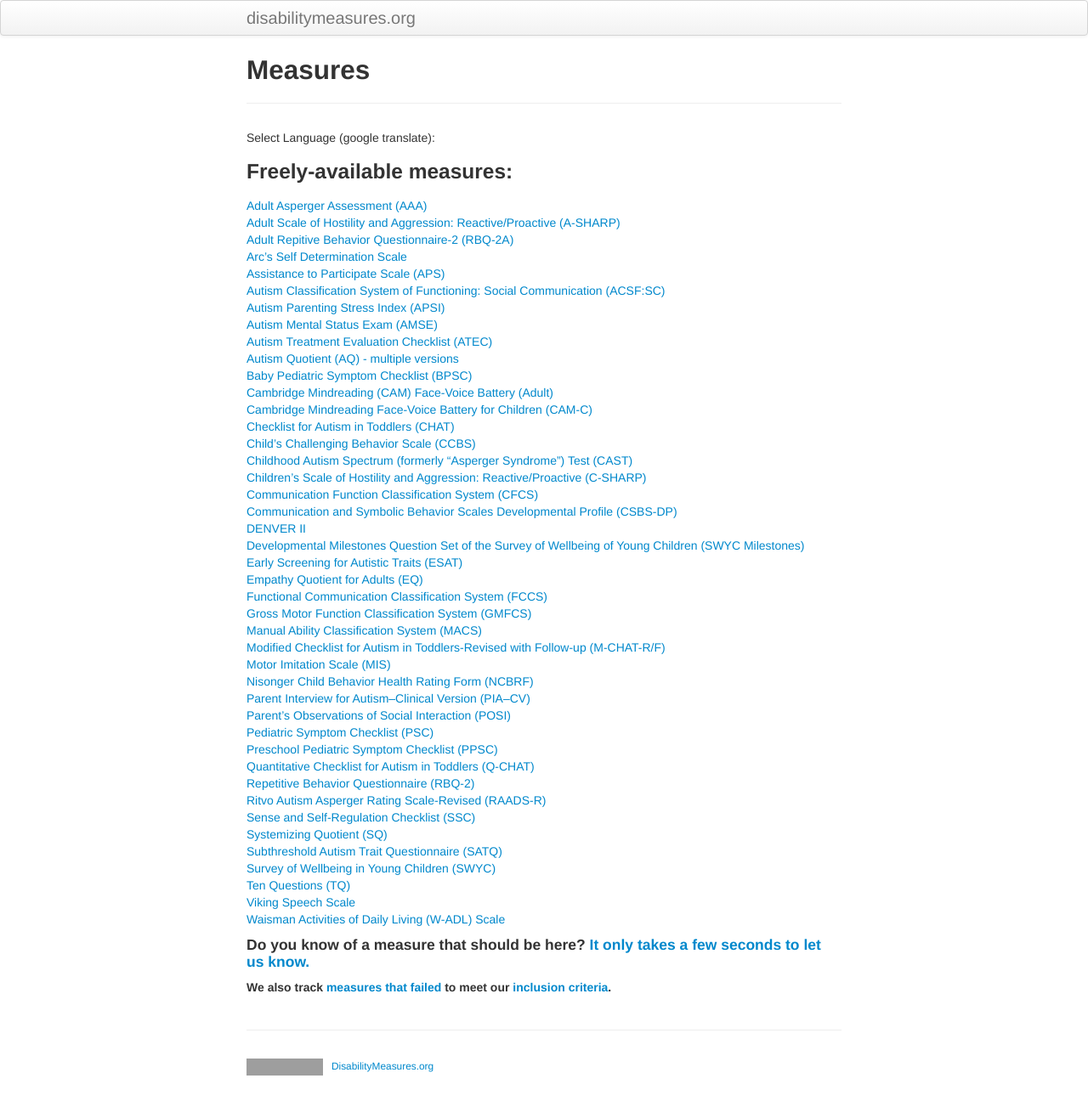
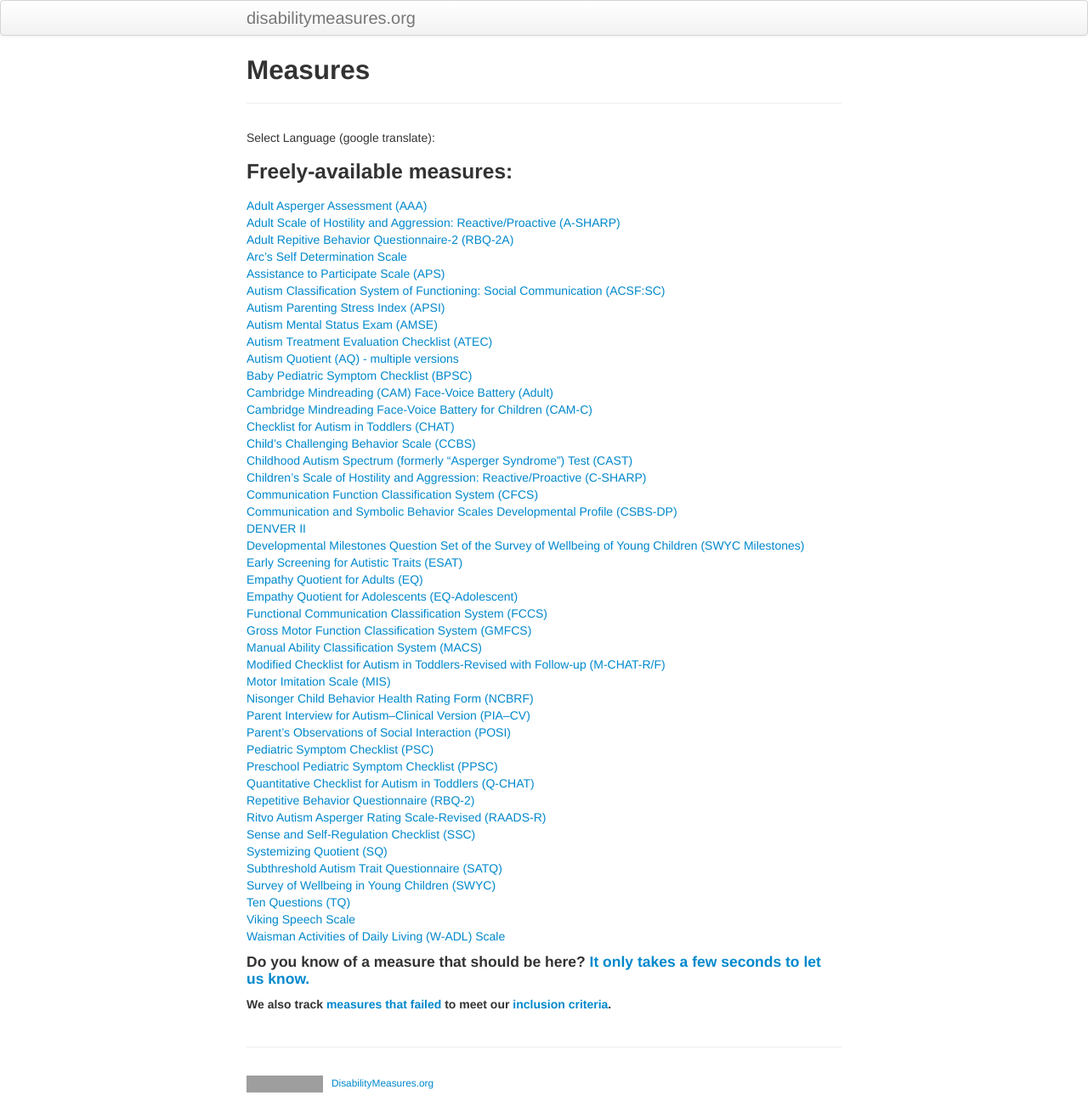
Before and after one commit to mjmaenner/disabilitymeasures, a Jekyll site: the page built from measures/index.md, in a window 1280 px wide. Shown: the whole page at 85% size. Built offline with Jekyll 4.4.1, drawn with Linux system fonts in a browser that asks for light colours; grey boxes are pictures that could not be loaded.

Commit message:
added eq-adol

```diff
--- a/measures/index.md
+++ b/measures/index.md
@@ -36,6 +36,7 @@ function googleTranslateElementInit() {
 [Developmental Milestones Question Set of the Survey of Wellbeing of Young Children (SWYC Milestones)](http://disabilitymeasures.org/SWYC-Milestones)
 [Early Screening for Autistic Traits (ESAT)](http://disabilitymeasures.org/ESAT)
 [Empathy Quotient for Adults (EQ)](http://disabilitymeasures.org/EQ-Adult)
+[Empathy Quotient for Adolescents (EQ-Adolescent)](http://disabilitymeasures.org/EQ-Adol)
 [Functional Communication Classification System (FCCS)](http://disabilitymeasures.org/fccs)
 [Gross Motor Function Classification System (GMFCS)](http://disabilitymeasures.org/gmfcs)
 [Manual Ability Classification System (MACS)](http://disabilitymeasures.org/macs/)
```
